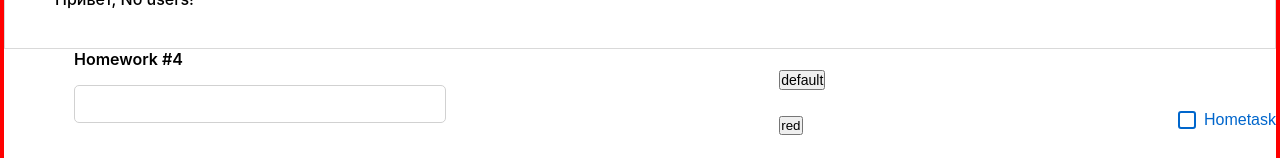
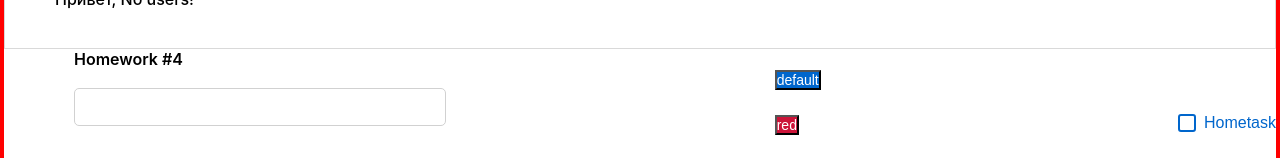
Before and after one commit to 0lgaP1/homework-front-main-TEST, a React (Create React App) app: page / in a window 1280 px wide. Shown: the part 755-913 px from the top of the page. Built offline with nearby package versions, Linux system fonts and the light colour scheme.

Commit message:
Superbutton fixes

```diff
--- a/src/s2-homeworks/hw04/common/c2-SuperButton/SuperButton.tsx
+++ b/src/s2-homeworks/hw04/common/c2-SuperButton/SuperButton.tsx
@@ -6,21 +6,26 @@ type DefaultButtonPropsType = DetailedHTMLProps<ButtonHTMLAttributes<HTMLButtonE
     HTMLButtonElement>
 
 type SuperButtonPropsType = DefaultButtonPropsType & {
-    xType?: string
+    xType?: 'default' | 'secondary' | 'red'
 }
 
 const SuperButton: React.FC<SuperButtonPropsType> = (
     {
-        xType,
+        xType='default', //по умолчанию
         className,
         disabled,
         ...restProps // все остальные пропсы попадут в объект restProps, там же будет children
     }
 ) => {
-    const finalClassName = s.button
-         + (disabled ? `${s.disabled}` : '')
-         + (xType === 'secondary' ? `${s.secondary}` : xType === 'default' ? `${s.default}` : xType === 'red' ? `${s.red}` : '')
-         + (className ? ' ' + className : '') // задачка на смешивание классов
+    const finalClassName = [
+        s.button,
+        disabled ? s.disabled : '',
+        xType === 'secondary' ? s.secondary :
+        xType === 'default' ? s.default :
+        xType === 'red' ? s.red :
+            s.default,
+         className
+    ].filter(Boolean).join(' ')//удаление пустых строк и объединение в строку
 
     return (
         <button
```
